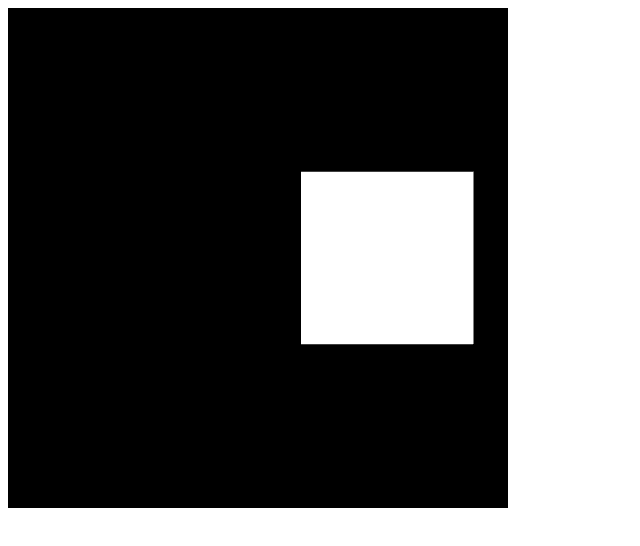
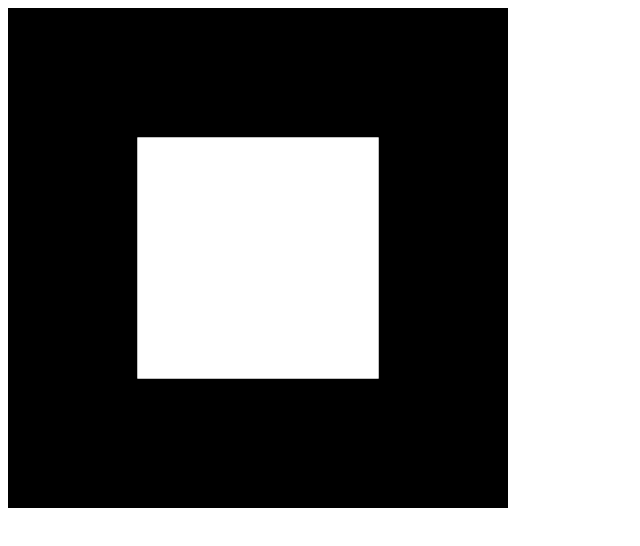
Before and after one commit to avantgardnerio/webgl-nn, a plain HTML site: page index.html in a window 1280 px wide. Shown: the whole page, without its empty margins (0-640 px from the left). Drawn offline with Linux system fonts and the light colour scheme.

Commit message:
4 sides ftw

```diff
--- a/index.html
+++ b/index.html
@@ -132,8 +132,7 @@
 
 				mat4.identity(mvMatrix);
 
-				mat4.translate(mvMatrix, [-1.5, 0.0, -7.0]);
-				mat4.translate(mvMatrix, [3.0, 0.0, 0.0]);
+				mat4.translate(mvMatrix, [0.0, 0.0, -5.0]);
 				gl.bindBuffer(gl.ARRAY_BUFFER, squareVertexPositionBuffer);
 				gl.vertexAttribPointer(shaderProgram.vertexPositionAttribute, squareVertexPositionBuffer.itemSize, gl.FLOAT, false, 0, 0);
 				setMatrixUniforms();
```
